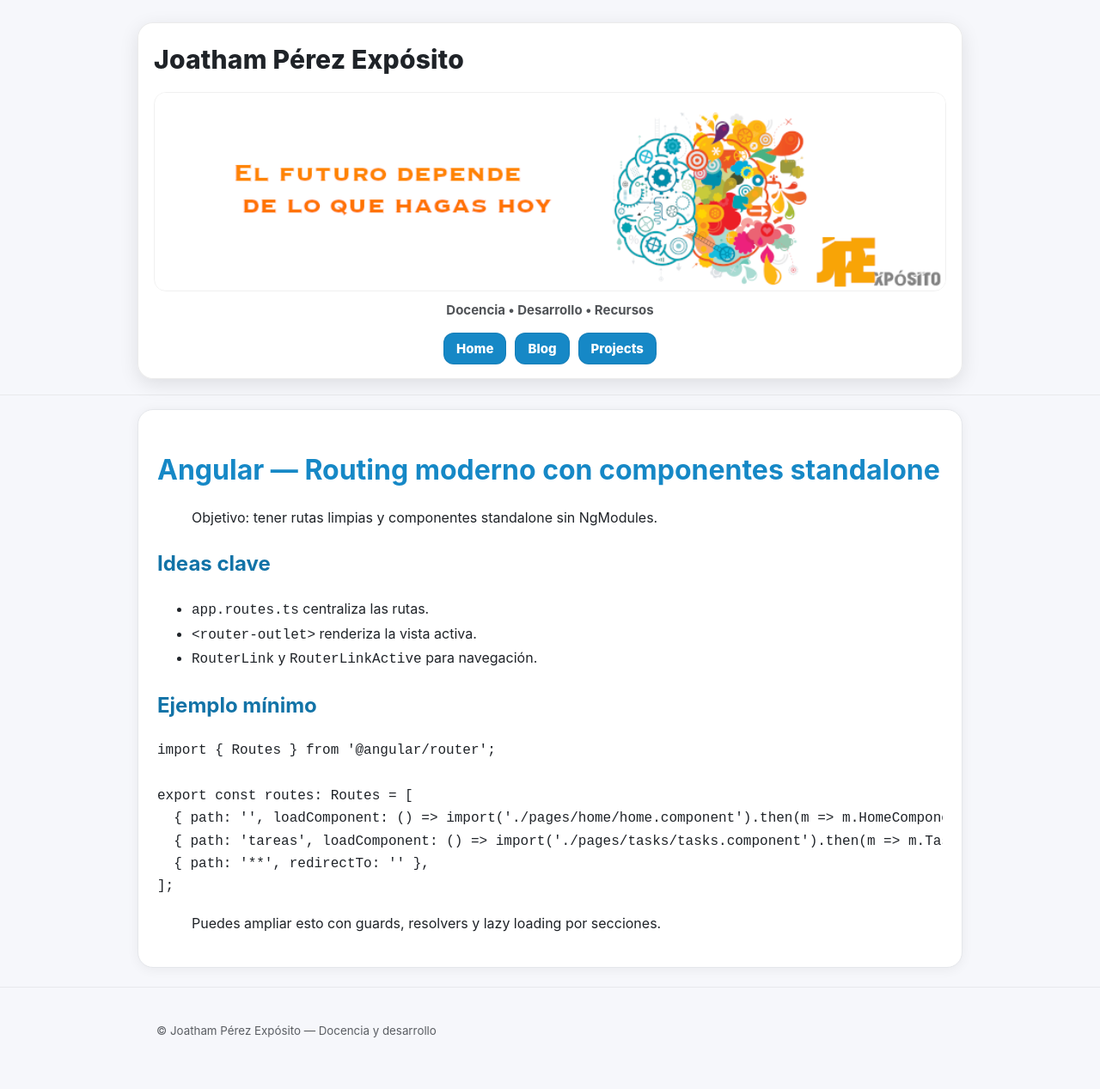
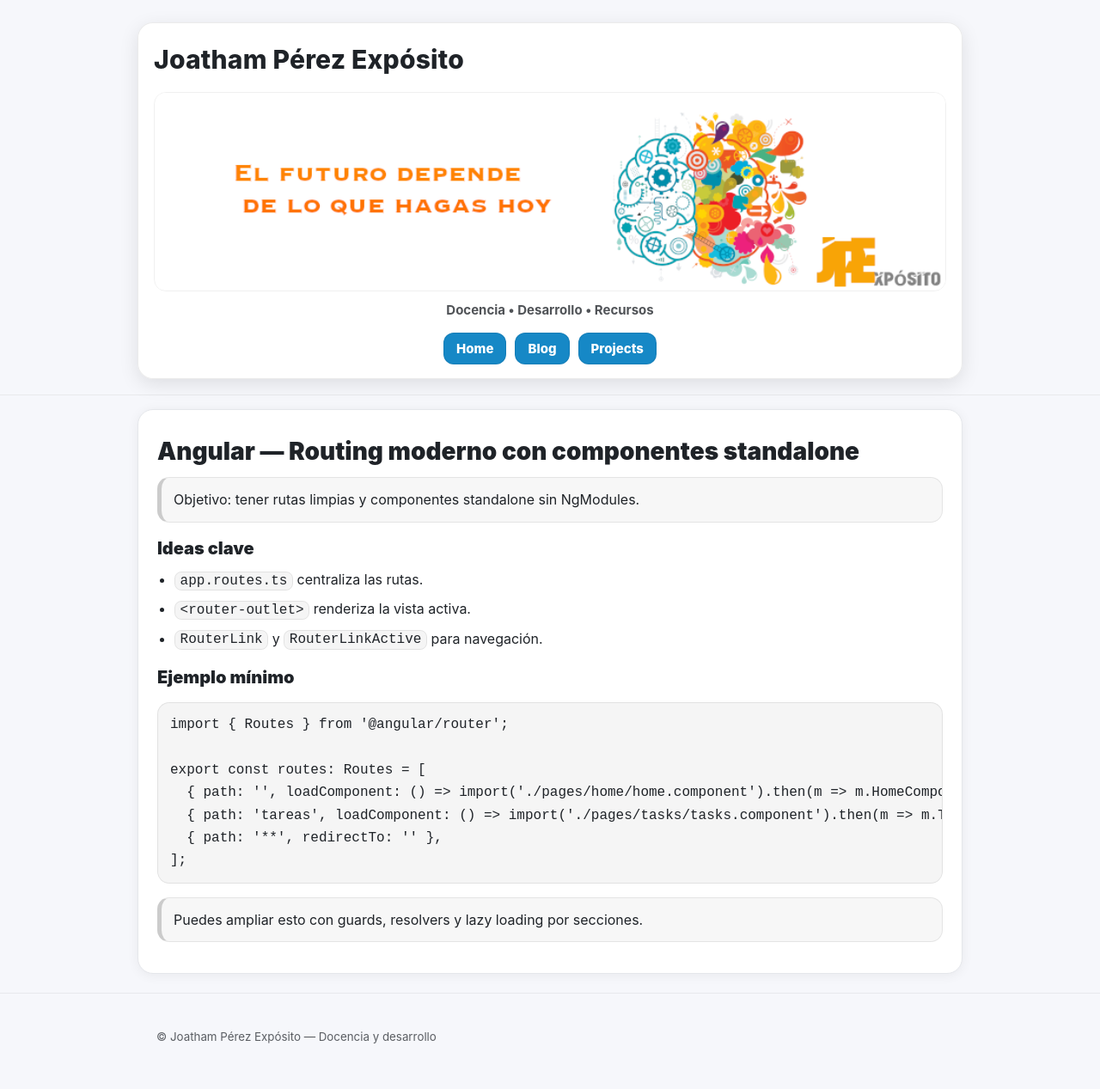
Before and after one commit to jpexposito/jpexposito.github.io, a Jekyll site: the page built from code-learn/teoria/blog/angular/routing-standalone.md, in a window 1280 px wide. Shown: the whole page at 86% size. Built offline with Jekyll 4.4.1, drawn with Linux system fonts in a browser that asks for light colours; our own code applies the rules of GitHub Pages for plain Markdown files.

Commit message:
Se actualiza los estilos del blog y proyectos

```diff
--- a/assets/css/site.css
+++ b/assets/css/site.css
@@ -1,9 +1,10 @@
 /* =========================
-   site.css (actualizado)
+   site.css (TOTAL corregido)
    - Layout general + hero + nav
    - Botones unificados (nav + projects + cards .btnx)
    - Listado "Últimas entradas" con estilo tipo card
-   - Estilos blog/projects existentes (colores y headings)
+   - Pulido de Markdown (blog + projects + home): hr, blockquote, headings, listas, code
+   - Colores por sección (blog/projects) mantenidos
    ========================= */
 
 :root{
@@ -211,7 +212,7 @@ body.projects .btnx:focus-visible{
 }
 
 /* =========================
-   Contenido en tarjeta
+   Contenido principal
    ========================= */
 main.container{
   margin-top: 16px;
@@ -219,7 +220,7 @@ main.container{
   border: 1px solid var(--border);
   border-radius: 18px;
   box-shadow: 0 2px 14px rgba(0,0,0,.06);
-  text-align: justify;
+  text-align: left; /* mejor lectura en posts */
 }
 
 /* Imágenes siempre responsivas */
@@ -236,16 +237,87 @@ pre{
   overflow-x: auto;
   max-width: 100%;
 }
-code{
+
+/* =========================
+   Pulido Markdown (Blog + Projects + Home)
+   ========================= */
+
+/* Separadores bonitos para --- y * * * */
+main.container hr{
+  border: 0;
+  height: 1px;
+  background: rgba(0,0,0,.08);
+  margin: 18px 0;
+}
+
+/* Blockquote tipo “callout” */
+main.container blockquote{
+  margin: 14px 0;
+  padding: 12px 14px;
+  border-radius: 14px;
+  background: rgba(0,0,0,.03);
+  border: 1px solid rgba(0,0,0,.08);
+  border-left: 5px solid rgba(0,0,0,.18);
+}
+main.container blockquote p{ margin: 0; }
+
+/* Headings generales dentro del contenido */
+main.container h1{
+  font-size: 28px;
+  line-height: 1.15;
+  margin: 10px 0 12px;
+  font-weight: 900;
+}
+main.container h2{
+  font-size: 20px;
+  line-height: 1.25;
+  margin: 18px 0 10px;
+  font-weight: 900;
+}
+main.container h3{
+  font-size: 17px;
+  margin: 14px 0 8px;
+  font-weight: 850;
+}
+
+/* Listas más limpias */
+main.container ul,
+main.container ol{
+  padding-left: 20px;
+  margin: 10px 0 14px;
+}
+main.container li{ margin: 6px 0; }
+
+/* Código inline + bloques */
+main.container code{
+  background: rgba(0,0,0,.04);
+  border: 1px solid rgba(0,0,0,.08);
+  padding: .08rem .35rem;
+  border-radius: 8px;
   word-break: break-word;
 }
+main.container pre{
+  background: rgba(0,0,0,.04);
+  border: 1px solid rgba(0,0,0,.08);
+  border-radius: 14px;
+  padding: 12px 14px;
+}
+main.container pre code{
+  background: transparent;
+  border: 0;
+  padding: 0;
+}
 
-/* Justificar texto (párrafos y listas dentro del contenido) */
-main.container p,
-main.container li{
-  text-align: justify;
-  text-justify: inter-word;
+/* Enlaces con subrayado suave */
+main.container a{
+  text-decoration: underline;
+  text-decoration-thickness: 1px;
+  text-underline-offset: 3px;
 }
+
+/* Colores “brand” en enlaces dentro de BLOG/PROJECTS */
+body.blog main.container a{ color:#1688c6; }
+body.projects main.container a{ color:#ec1f27; }
 
 iframe, video{
   max-width: 100%;
@@ -272,8 +344,8 @@ iframe, video{
 }
 
 /* =========================
-   Blog list (Últimas entradas) estilo tipo cards
-   - No requiere cambiar el HTML
+   Blog/Projects list (Últimas entradas) estilo tipo cards
+   - Aplica donde uses .blog__*
    ========================= */
 
 .blog__title{
@@ -282,6 +354,10 @@ iframe, video{
   font-weight: 850;
   letter-spacing: .1px;
 }
+
+/* Colores del título por sección */
+body.blog .blog__title{ color:#1688c6; }
+body.projects .blog__title{ color:#ec1f27; }
 
 /* Lista como grid */
 .blog__list{
@@ -322,6 +398,10 @@ iframe, video{
   text-decoration: underline;
 }
 
+/* Links por sección (si quieres “brand” en vez de inherit) */
+body.blog .blog__link{ color:#1688c6; }
+body.projects .blog__link{ color:#ec1f27; }
+
 .blog__date{
   display: block;
   margin-top: 6px;
@@ -335,7 +415,7 @@ iframe, video{
 }
 
 /* =========================
-   projects: tags/pills + textos
+   projects: tags/pills + textos (si los usas dentro de fichas)
    ========================= */
 body.projects .project__tags{
   list-style:none;
@@ -361,21 +441,8 @@ body.projects .project__title{ margin-bottom:.2rem; }
 body.projects .project__meta{ margin:0 0 .75rem; color:#6c7a86; }
 
 /* Opcional: enlaces dentro del contenido del proyecto */
-body.projects .project a{
-  color:#ec1f27;
-}
-body.projects .project a:hover{
-  color:#c8181f;
-}
-
-/* ===== Títulos dentro de posts ===== */
-body.blog h1{ color:#1688c6; margin-bottom:.25rem; }
-body.blog h2{ color:#1273a7; margin-top:1.25rem; }
-body.blog h3{ color:#0f5f8a; }
-
-body.projects h1{ color:#ec1f27; margin-bottom:.25rem; }
-body.projects h2{ color:#c8181f; margin-top:1.25rem; }
-body.projects h3{ color:#a3151b; }
+body.projects .project a{ color:#ec1f27; }
+body.projects .project a:hover{ color:#c8181f; }
 
 /* Botón Buy Me a Coffee personalizado */
 body.blog #bmc-wbtn { background:#1688c6 !important; }
```
